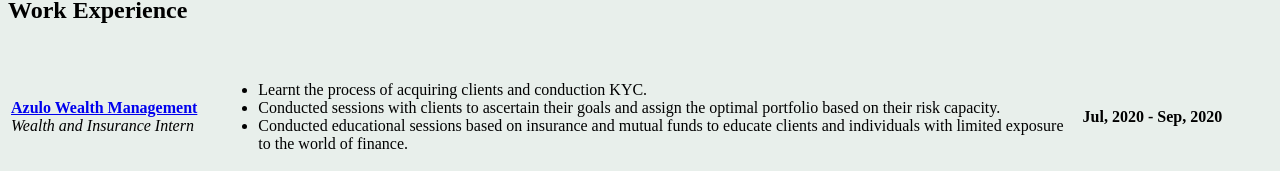
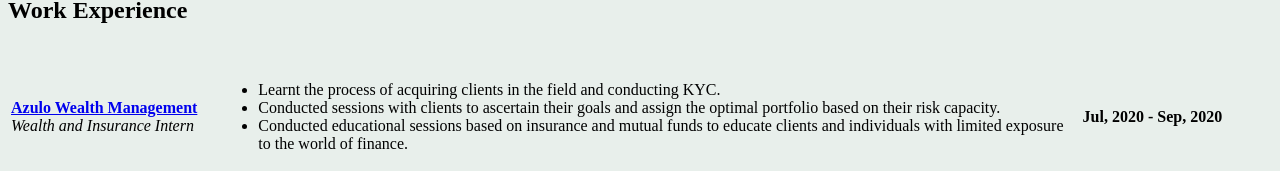
Before and after one commit to AkshatDaga88/Resume, a plain HTML site: page index.html in a window 1280 px wide. Shown: the part 588-759 px from the top of the page. Drawn offline with Linux system fonts and the light colour scheme.

Commit message:
Update index.html

```diff
--- a/index.html
+++ b/index.html
@@ -54,7 +54,7 @@
         <td>
           <ul>
             <li>
-              Learnt the process of acquiring clients and conduction KYC.
+              Learnt the process of acquiring clients in the field and conducting KYC.
             </li>
             <li>
               Conducted sessions with clients to ascertain their goals and assign the optimal portfolio based on their risk capacity.
```
